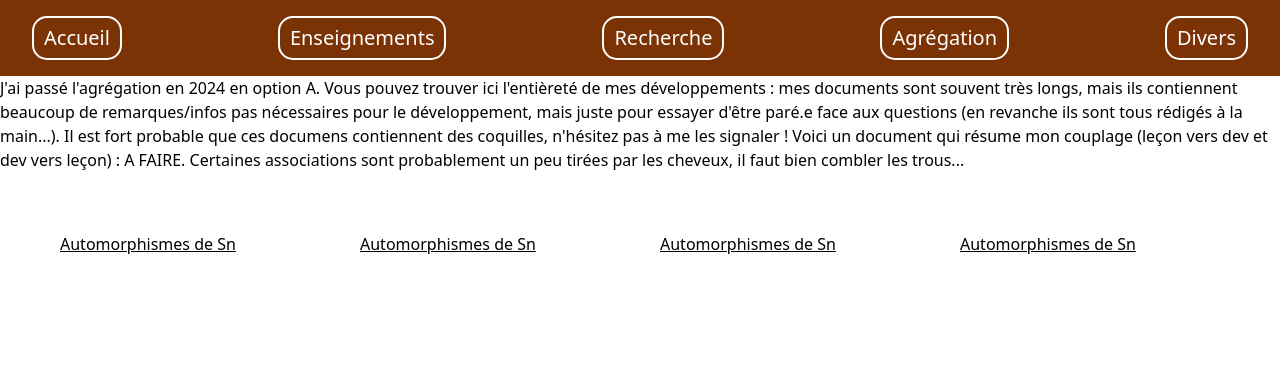
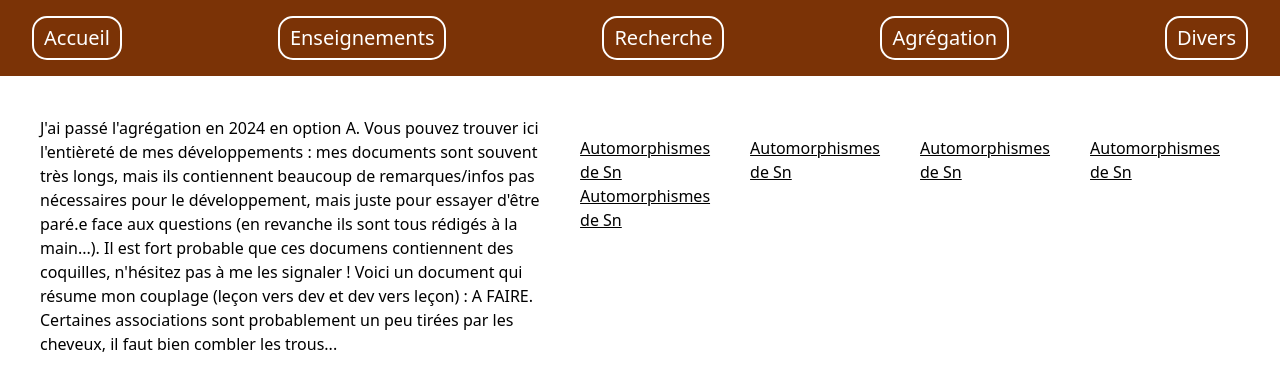
Before and after one commit to alicemoriniere/alicemoriniere.github.io, a Vue app: page /agreg in a window 1280 px wide. Shown: the top 390 px of the page. Built offline with nearby package versions, Linux system fonts and the light colour scheme.

Commit message:
changement express

```diff
--- a/src/AgregView.vue
+++ b/src/AgregView.vue
@@ -1,18 +1,27 @@
-<template> <span> J'ai passé l'agrégation en 2024 en option A. Vous pouvez trouver ici l'entièreté de mes développements : mes documents sont souvent très longs, mais ils contiennent beaucoup de remarques/infos pas nécessaires pour le développement, mais juste pour essayer d'être paré.e face aux questions (en revanche ils sont tous rédigés à la main...). Il est fort probable que ces documens contiennent des coquilles, n'hésitez pas à me les signaler ! Voici un document qui résume mon couplage (leçon vers dev et dev vers leçon) : A FAIRE. Certaines associations sont probablement un peu tirées par les cheveux, il faut bien combler les trous... </span>
+<template>
+	<div class="flex m-10">
+ <span> J'ai passé l'agrégation en 2024 en option A. Vous pouvez trouver ici l'entièreté de mes développements : mes documents sont souvent très longs, mais ils contiennent beaucoup de remarques/infos pas nécessaires pour le développement, mais juste pour essayer d'être paré.e face aux questions (en revanche ils sont tous rédigés à la main...). Il est fort probable que ces documens contiennent des coquilles, n'hésitez pas à me les signaler ! Voici un document qui résume mon couplage (leçon vers dev et dev vers leçon) : A FAIRE. Certaines associations sont probablement un peu tirées par les cheveux, il faut bien combler les trous... </span>
 
-	<div class="flex m-10">
 	<div class="flex flex-col m-5 w-5/8 justify-start">
       <span class="my-xp"
       >  <a href="dev/automorph.pdf" target="_blank" class="underline">Automorphismes de Sn </ a></span>
+<span class="my-xp"
+      >  <a href="dev/automorph.pdf" target="_blank" class="underline">Automorphismes de Sn </ a></span>
 </div>
+
+
 <div class="flex flex-col m-5 w-5/8 ">
       <span class="my-xp"
       >      <a href="dev/automorph.pdf" target="_blank" class="underline">Automorphismes de Sn </ a></span>
 </div>
+
+
 <div class="flex flex-col m-5 w-5/8 ">
       <span class="my-xp"
       >      <a href="dev/automorph.pdf" target="_blank" class="underline">Automorphismes de Sn </ a></span>
 </div>
+
+
 <div class="flex flex-col m-5 w-5/8 ">
       <span class="my-xp"
       >      <a href="dev/automorph.pdf" target="_blank" class="underline">Automorphismes de Sn </ a></span>
```
